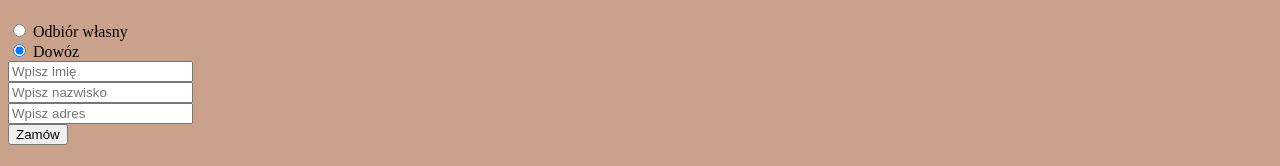
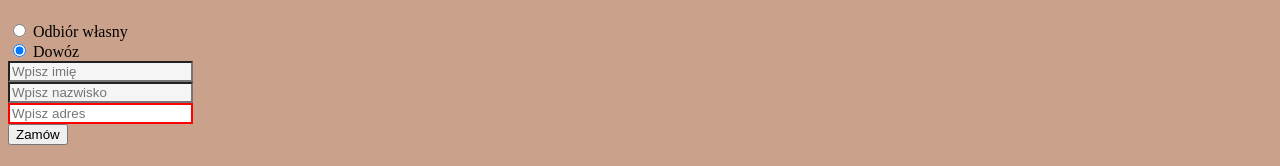
Before and after one commit to KubaBrambor/Angular, an Angular app in the folder restaurantMenu/: page / in a window 1280 px wide. Both pictures are taken after a click on the radio button 19 px from the left and 657 px from the top of the page. Shown: the part 607-773 px from the top of the page. Built offline with nearby package versions, Linux system fonts and the light colour scheme.

Commit message:
added ng validation classes

```diff
--- a/restaurantMenu/src/app/component/form/form.component.html
+++ b/restaurantMenu/src/app/component/form/form.component.html
@@ -27,6 +27,7 @@
                 <div id="order-adress">
                     <input type="text"
                     placeholder="Wpisz adres"
+                    required
                     name="adress"
                     [(ngModel)]="adress">
                 </div>
--- a/restaurantMenu/src/app/component/form/form.component.scss
+++ b/restaurantMenu/src/app/component/form/form.component.scss
@@ -0,0 +1,17 @@
+#order-name .ng-untouched,
+#order-surname .ng-untouched {
+    background: whitesmoke;
+}
+
+#order-adress .ng-valid {
+    border: solid 2px greenyellow;
+}
+
+#order-name .ng-touched,
+#order-surname .ng-touched {
+    background: rgb(209, 207, 207);
+}
+
+#order-adress .ng-invalid {
+    border: solid 2px red;
+}
```
